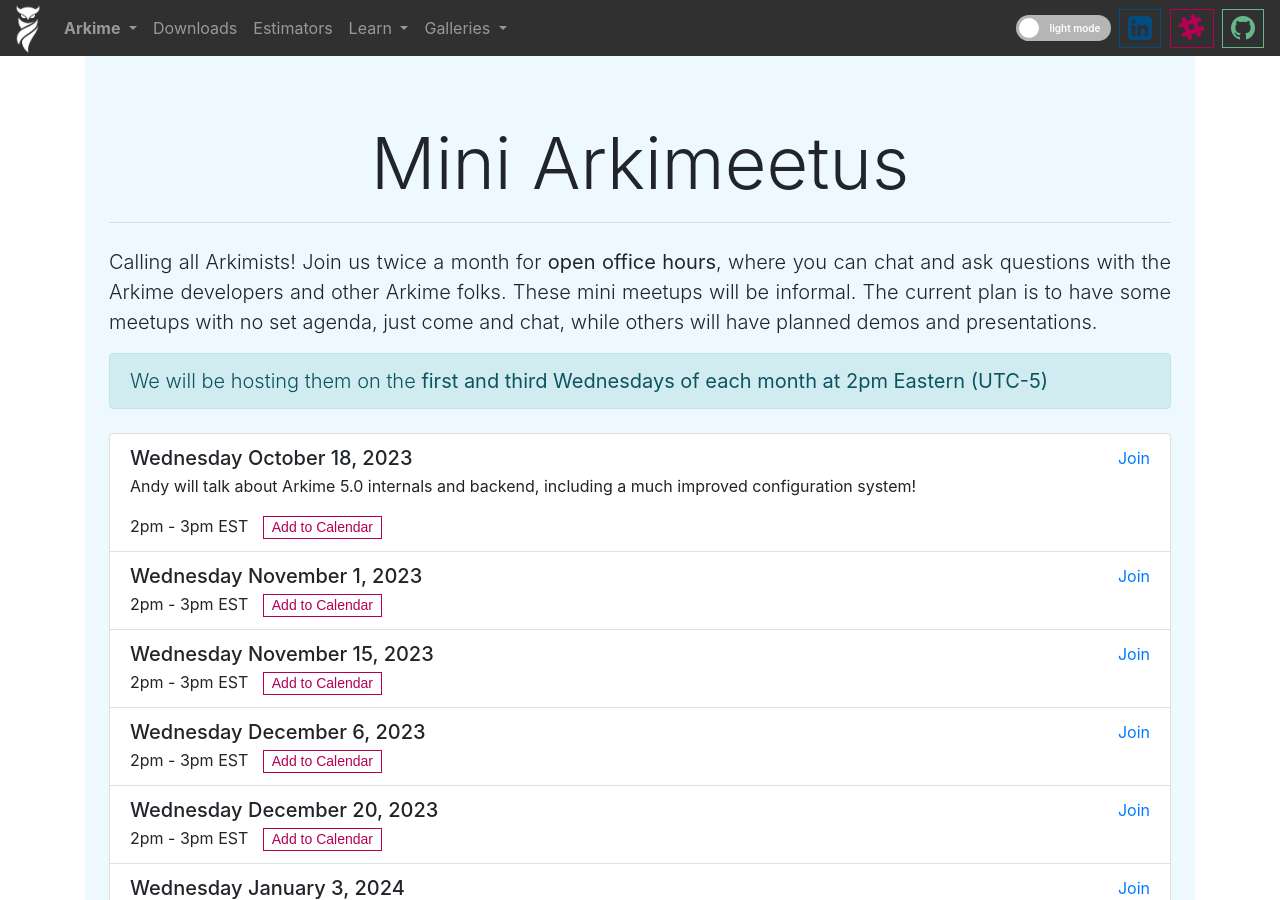
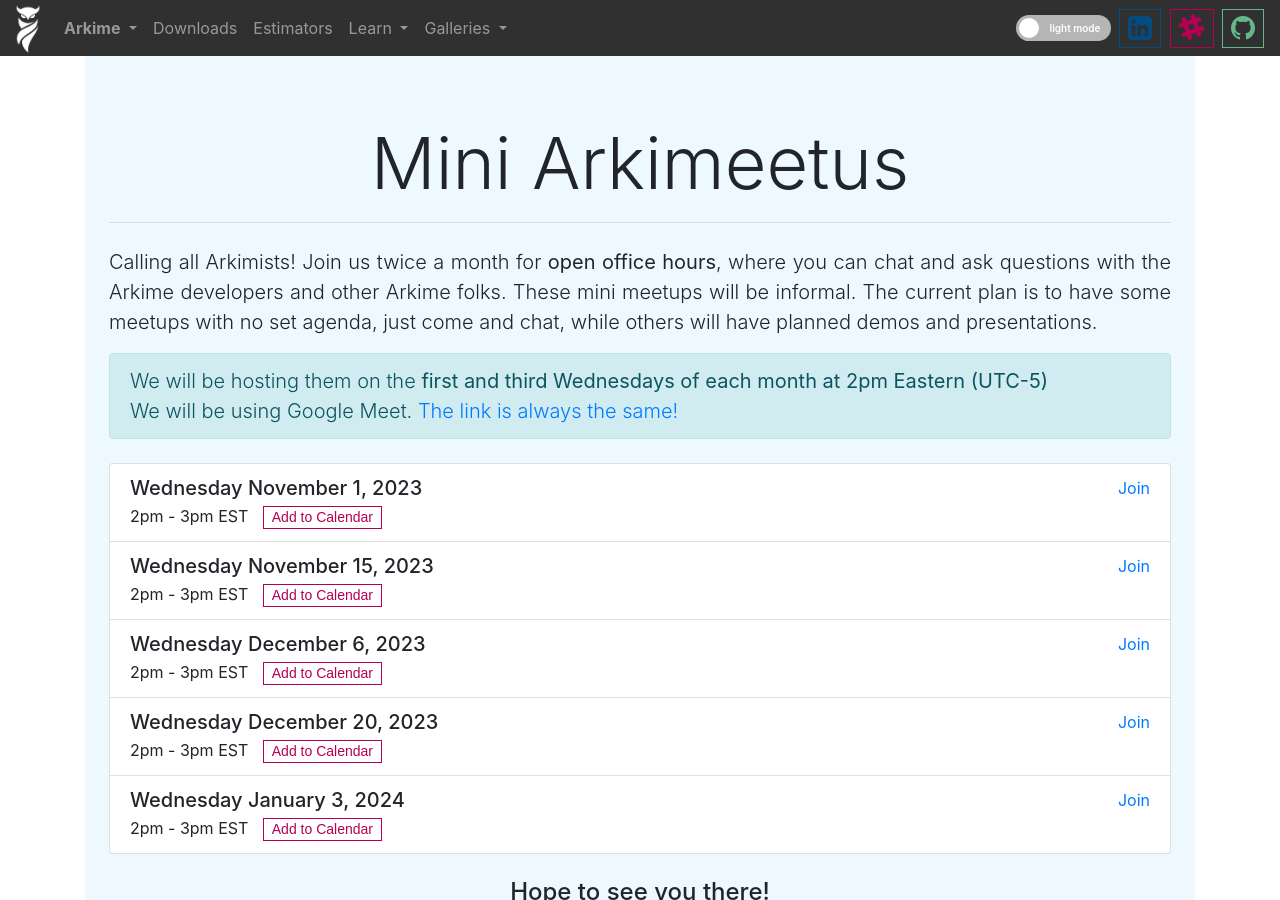
Before and after one commit to arkime/arkimeweb, a Jekyll site: the page built from mini-arkimeetus.html, in a window 1280 px wide and 900 px high. Built offline with Jekyll 4.4.1, drawn with Linux system fonts in a browser that asks for light colours.

```diff
--- a/mini-arkimeetus.html
+++ b/mini-arkimeetus.html
@@ -73,33 +73,14 @@
             <p class="lead text-justify alert alert-info">
               We will be hosting them on the <strong>first and third Wednesdays
               of each month at 2pm Eastern (UTC-5)</strong>
-              <!--
               <br>
               We will be using Google Meet.
               <a class="no-decoration" href="https://meet.google.com/ueh-pseg-zjo">
                 The link is always the same!
-              </a> -->
+              </a>
             </p>
             <p class="lead mt-4">
               <ul class="list-group">
-                <li class="list-group-item">
-                  <div class="d-flex w-100 justify-content-between">
-                    <h5 class="mb-1">Wednesday October 18, 2023</h5>
-                    <a class="no-decoration" href="https://meet.google.com/ajc-ffja-scu">
-                      Join
-                    </a>
-                  </div>
-                  <p>
-                    Andy will talk about Arkime 5.0 internals and backend, including a much improved configuration system!
-                  </p>
-                  2pm - 3pm EST
-                  <span title="Add to Calendar" class="add-to-calendar">
-                    <span class="start">10/18/2023 02:00 PM</span>
-                    <span class="timezone">America/New_York</span>
-                    <span class="title">Mini Arkimeetus</span>
-                    <span class="description">Arkime Office Hours - https://arkime.com/mini-arkimeetus - https://meet.google.com/ajc-ffja-scu</span>
-                  </span>
-                </li>
                 <li class="list-group-item">
                   <div class="d-flex w-100 justify-content-between">
                     <h5 class="mb-1">Wednesday November 1, 2023</h5>
```
Also changed, not shown: _wiki/articles.md (+1 -0 lines).
